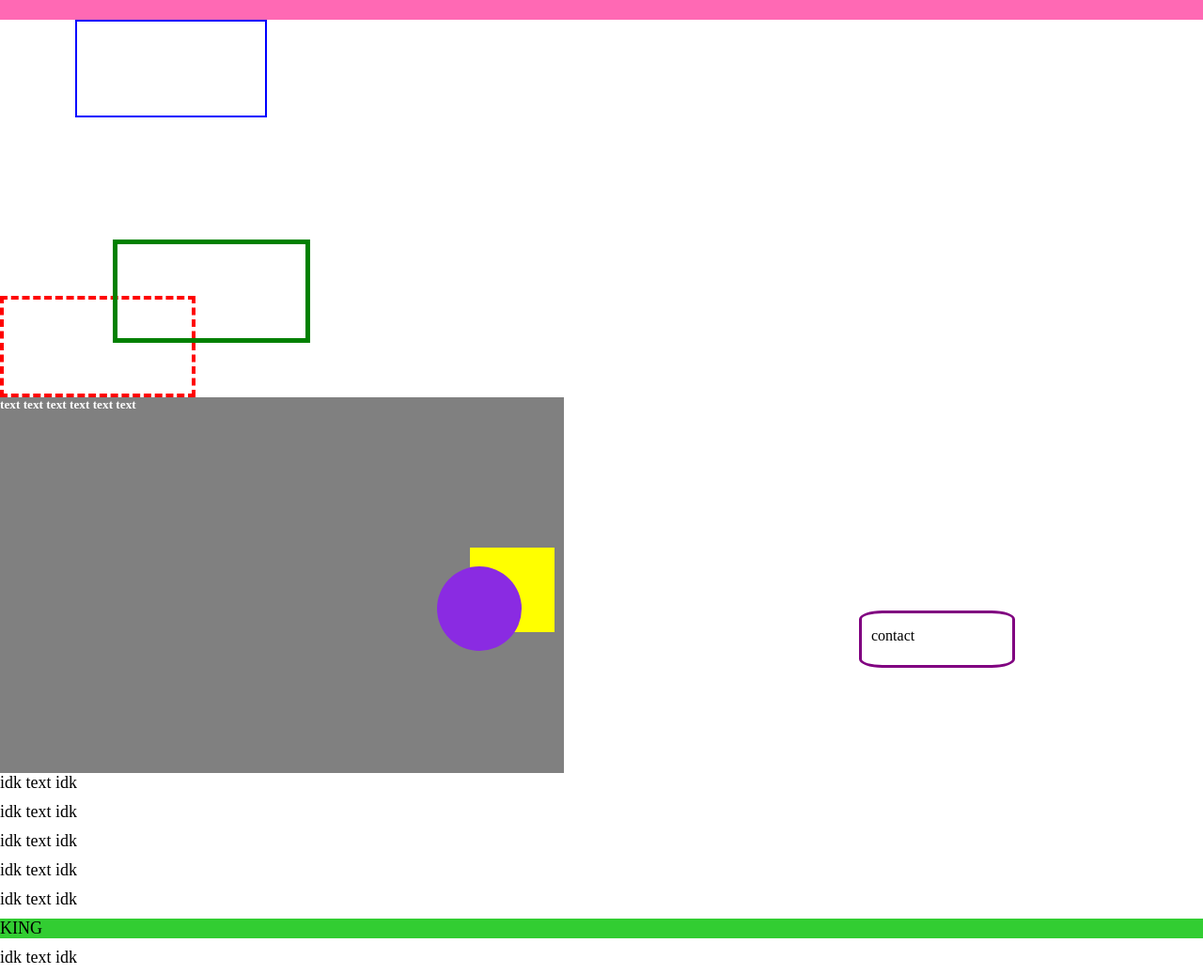
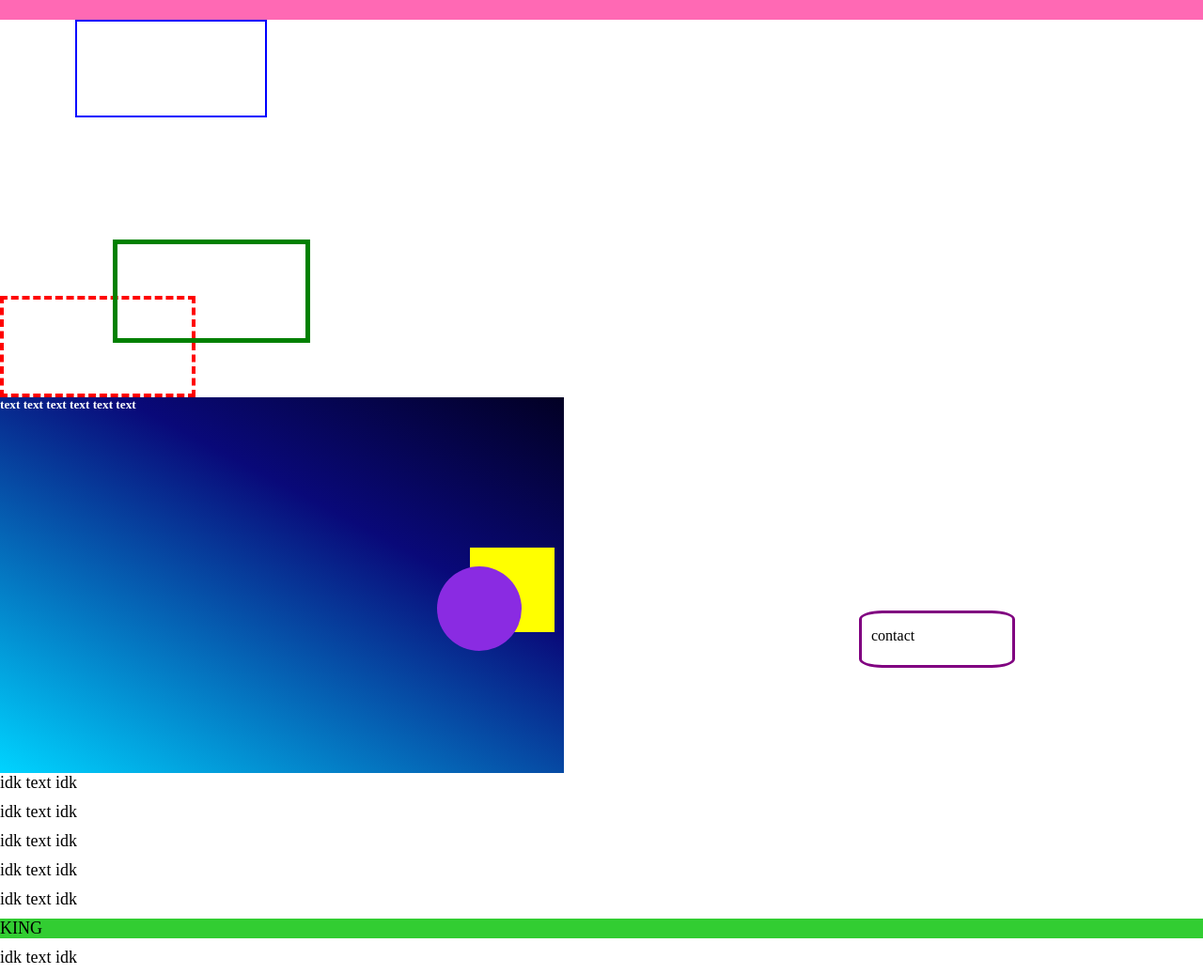
Before and after one commit to mariam16gelashvili/leqcia-5-, a plain HTML site: page index.html in a window 1280 px wide. Shown: the part 59-1096 px from the top of the page at 94% size. Drawn offline with Linux system fonts and the light colour scheme.

Commit message:
update again

```diff
--- a/style.css
+++ b/style.css
@@ -45,6 +45,8 @@ h1 {
 	height: 400px;
 	position: relative;
 	background-color: grey;
+	background: #020024;
+background: linear-gradient(208deg, rgba(2, 0, 36, 1) 0%, rgba(9, 9, 121, 1) 35%, rgba(0, 212, 255, 1) 100%);
 }
 
 #small {
```
